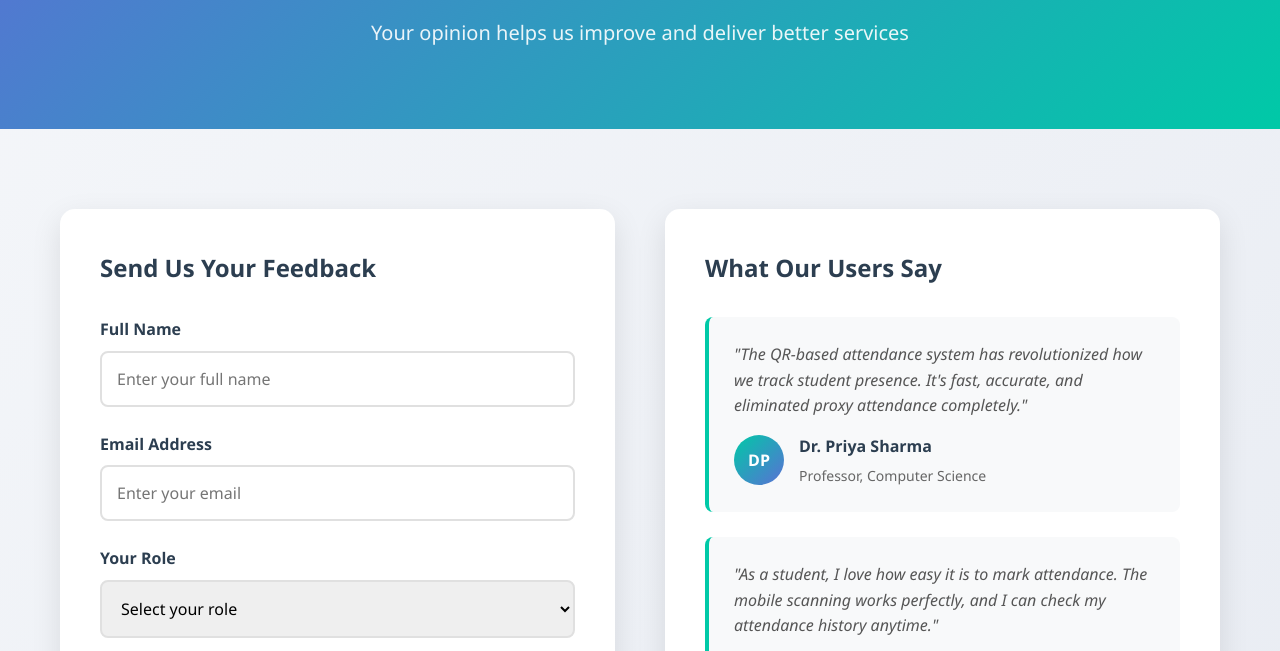
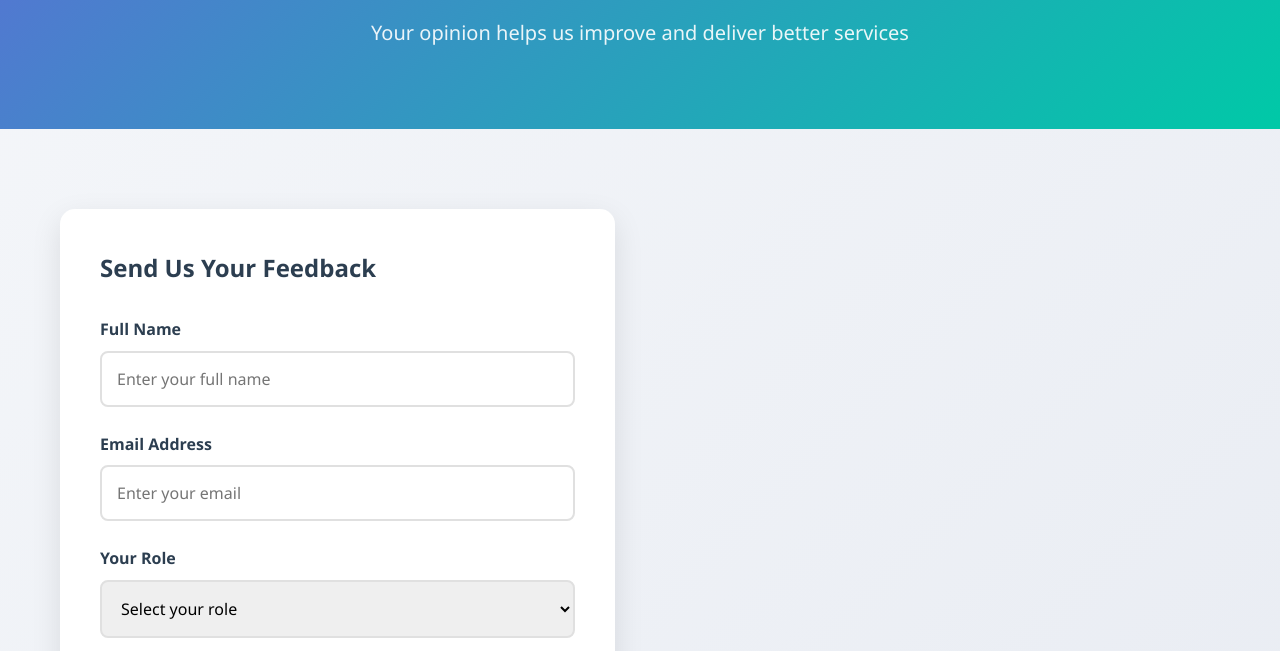
Before and after one commit to parthabarik/college-attendance, a website: page feedback.html in a window 1280 px wide. Shown: the part 235-886 px from the top of the page. Drawn offline with Linux system fonts and the light colour scheme.

Commit message:
update feedback

```diff
--- a/feedback.html
+++ b/feedback.html
@@ -418,7 +418,7 @@
         </div>
 
         <!-- Testimonials -->
-        <div class="testimonials">
+        <!-- <div class="testimonials">
           <h2 style="margin-bottom: 30px; color: #2c3e50;">What Our Users Say</h2>
 
           <div class="testimonial-item">
@@ -459,7 +459,7 @@
               </div>
             </div>
           </div>
-        </div>
+        </div> -->
       </div>
     </div>
   </section>
```
